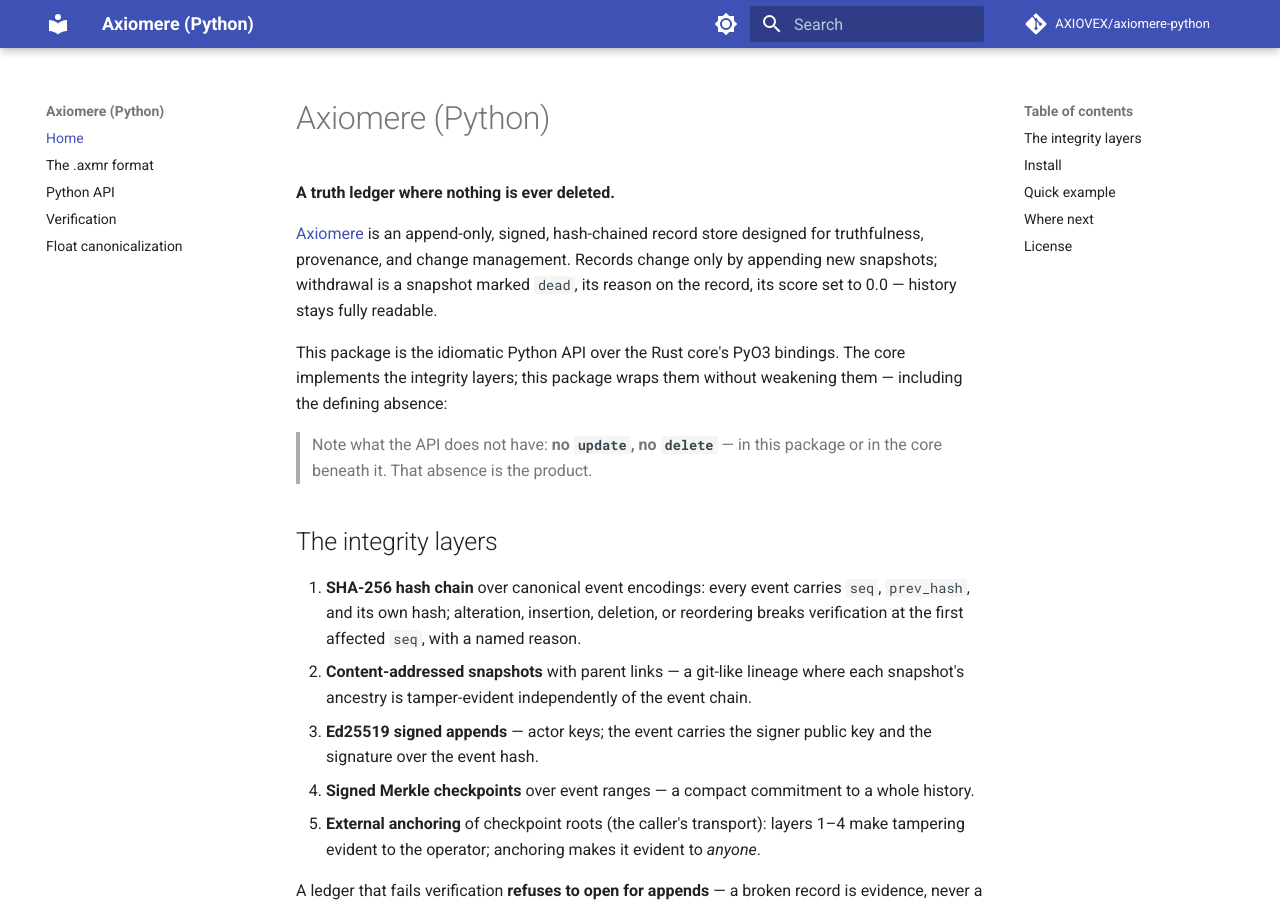
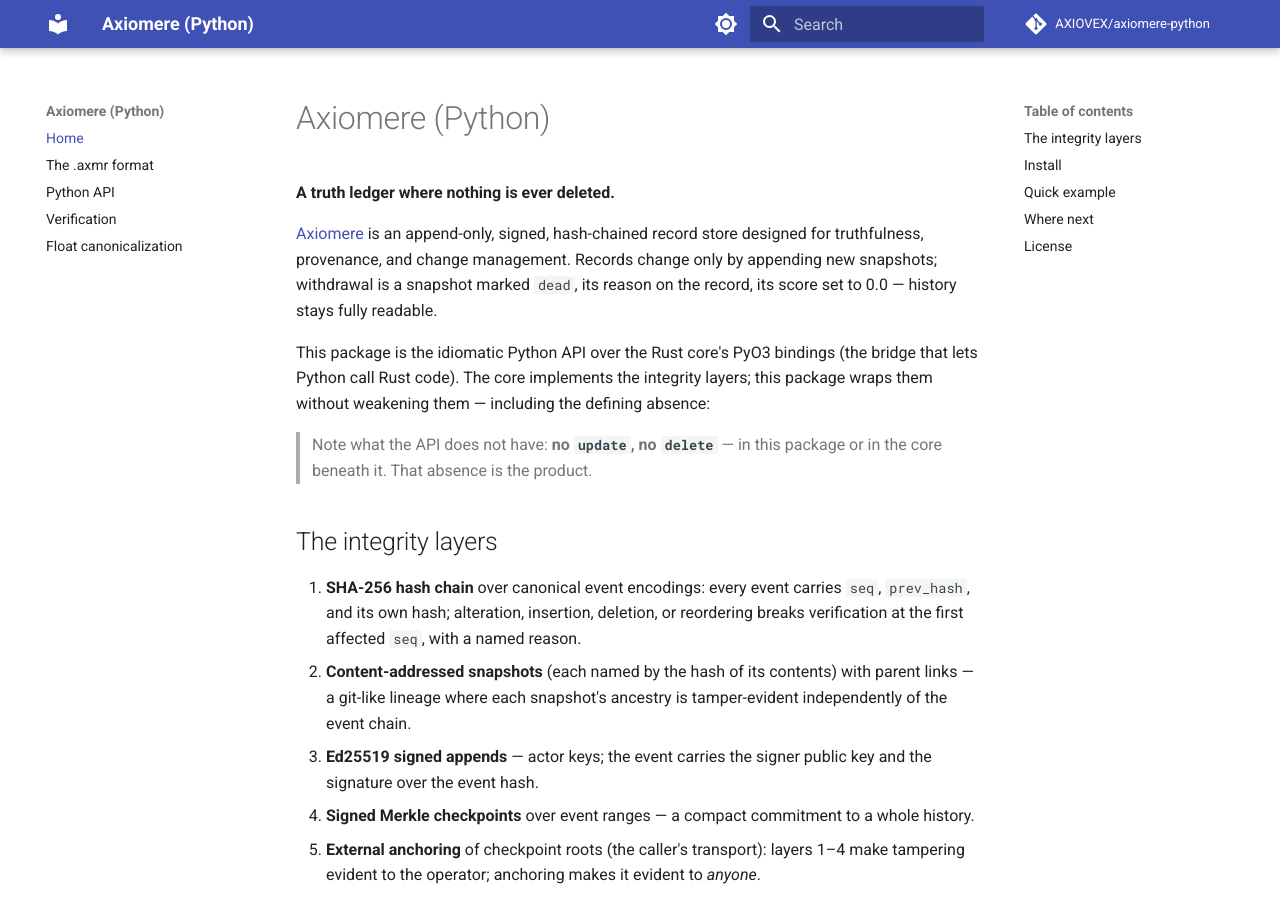
Before and after one commit to AXIOVEX/axiomere-python, an MkDocs documentation site: the page built from docs/index.md, in a window 1280 px wide and 900 px high. Built offline with MkDocs 1.6.1 and Material for MkDocs 9.7.7, drawn with Linux system fonts in a browser that asks for light colours; comment, search, counter and statistics services are not loaded; some of the changed text lies outside the part shown.

Commit message:
Plain-language pass, phase 2: RTD documentation
Plain words first; irreplaceable terms defined at first use.
The format page's normative statements (field definitions, hash
definitions, AXMR1 rules) are verbatim; only explanatory prose
around them was passed. Verified: numeric tokens identical
before/after; mkdocs build --strict clean.

```diff
--- a/docs/index.md
+++ b/docs/index.md
@@ -9,7 +9,8 @@
 the record, its score set to 0.0 — history stays fully readable.
 
 This package is the idiomatic Python API over the Rust core's PyO3
-bindings. The core implements the integrity layers; this package wraps
+bindings (the bridge that lets Python call Rust code). The core
+implements the integrity layers; this package wraps
 them without weakening them — including the defining absence:
 
 > Note what the API does not have: **no `update`, no `delete`** — in
@@ -21,7 +22,8 @@
    carries `seq`, `prev_hash`, and its own hash; alteration,
    insertion, deletion, or reordering breaks verification at the
    first affected `seq`, with a named reason.
-2. **Content-addressed snapshots** with parent links — a git-like
+2. **Content-addressed snapshots** (each named by the hash of its
+   contents) with parent links — a git-like
    lineage where each snapshot's ancestry is tamper-evident
    independently of the event chain.
 3. **Ed25519 signed appends** — actor keys; the event carries the
@@ -82,7 +84,8 @@
 - [Verification](verification.md) — what `verify()` checks, and what
   a failure means.
 - [Float canonicalization](float-canonicalization.md) — the 1-ULP
-  defect that made honest ledgers fail verification, and its fix.
+  defect (off by the smallest step a float can take) that made honest
+  ledgers fail verification, and its fix.
 
 ## License
 
```
Also changed, not shown: docs/api.md (+2 -1 lines), docs/float-canonicalization.md (+4 -2 lines), docs/format.md (+2 -1 lines), docs/verification.md (+2 -1 lines).
